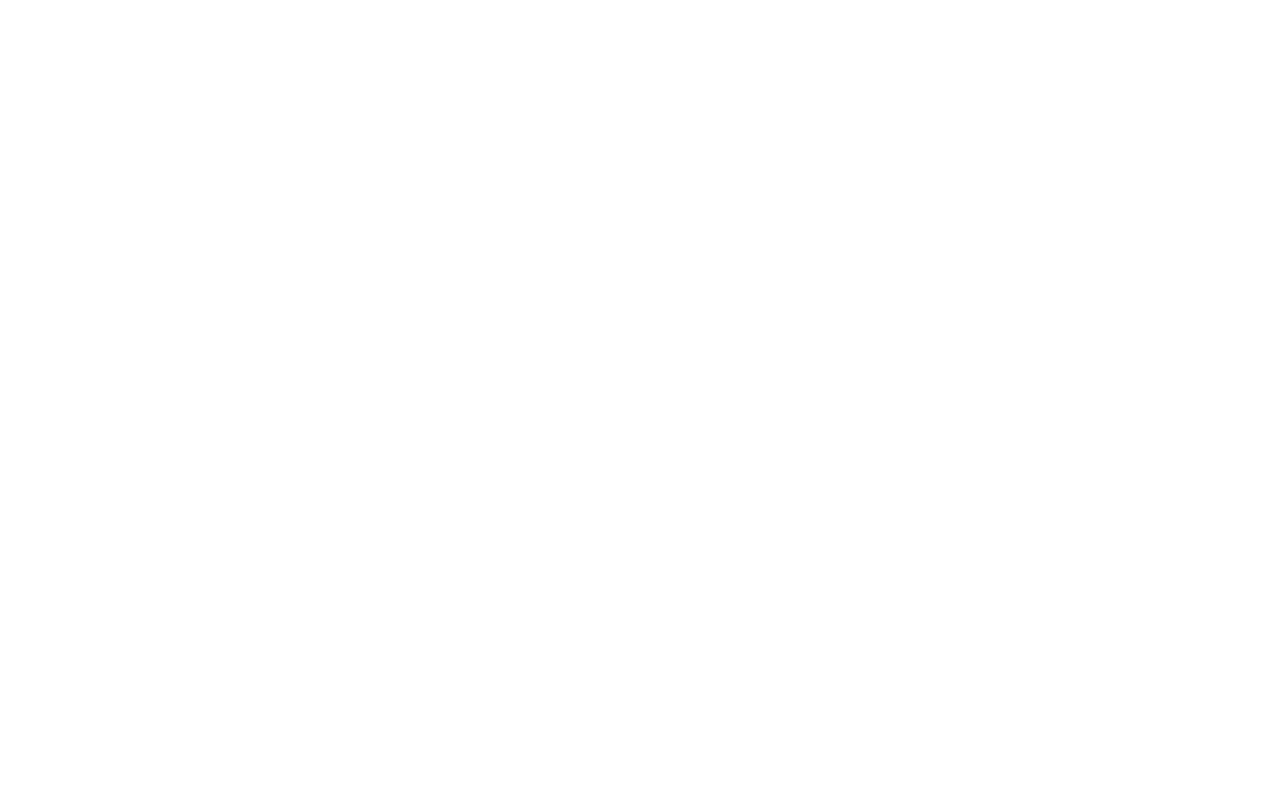
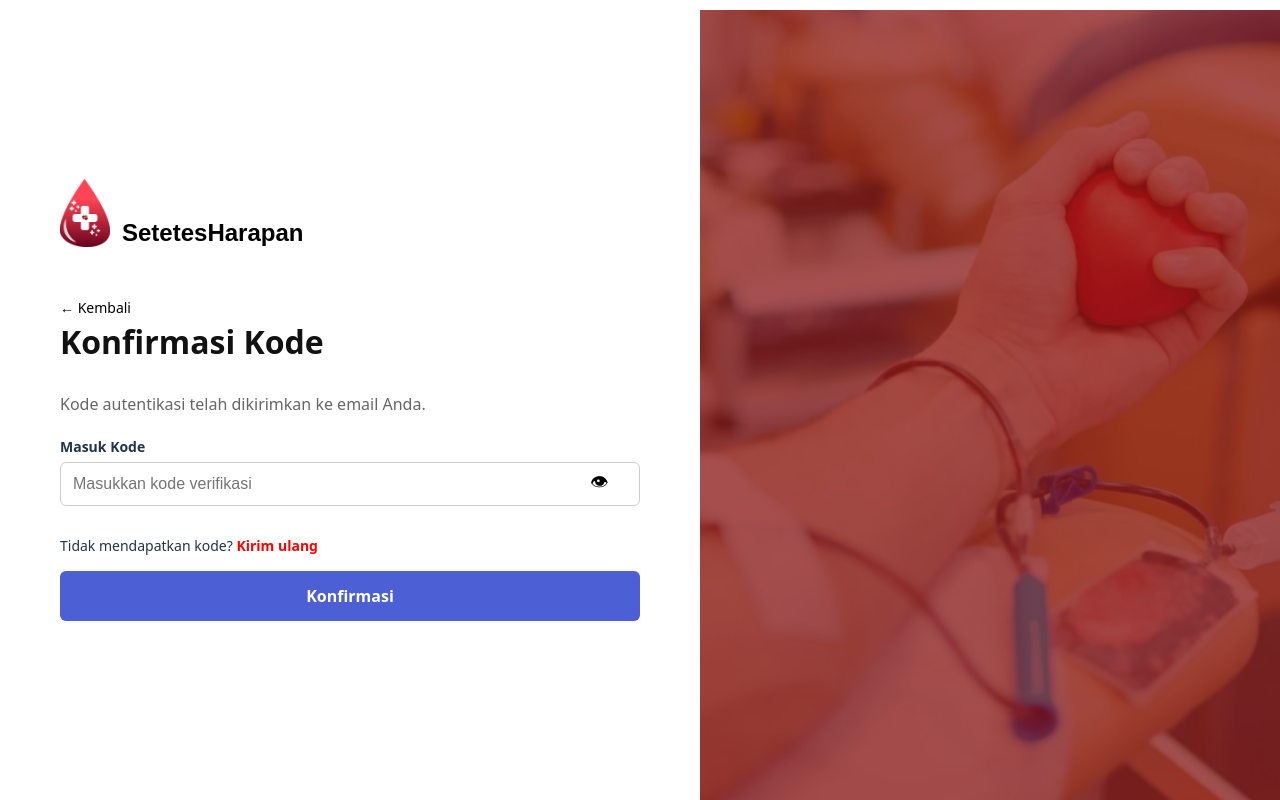
Before and after one commit to rickywijayaaa/SetetesHarapanDesktop, a React (Vite) app in the folder frontend/: page /verification in a window 1280 px wide. Before the commit this address had no page. Built offline with nearby package versions, Linux system fonts and the light colour scheme.

Commit message:
add verification page

```diff
--- a/frontend/src/App.css
+++ b/frontend/src/App.css
@@ -581,6 +581,178 @@
 
 
 
+
+
+
+
+/* VERIFICATIONNNn */
+
+
+
+/* Verification Page */
+.verification-container {
+  display: flex;
+  width: 100vw;
+  height: 100vh;
+  align-items: center;
+  justify-content: center;
+  overflow: hidden;
+  padding-top: 20px; /* Moves everything slightly higher */
+}
+
+/* Left Side - Form */
+.verification-form-container {
+  width: 50%;
+  height: 100vh;
+  display: flex;
+  flex-direction: column;
+  justify-content: center;
+  align-items: flex-start;
+  padding: 40px 60px; /* Reduced padding for higher placement */
+  background-color: white;
+}
+
+/* Logo and Title */
+.logo-container {
+  display: flex;
+  align-items: center;
+  width: 100%;
+  margin-bottom: 10px; /* Reduced space below logo */
+  margin-top: -20px; /* Moves logo slightly higher */
+}
+
+.verification-logo {
+  width: 50px;
+  margin-right: 12px;
+  margin-bottom: 40px;
+}
+
+.verification-title-main {
+  font-size: 24px;
+  font-family: "Red Hat Display", sans-serif;
+  font-weight: bold;
+  color: black;
+}
+
+/* Typography */
+.verification-title {
+  font-size: 32px;
+  font-weight: bold;
+  color: #111;
+  margin-top: -5px; /* Moves title higher */
+  margin-bottom: 10px;
+}
+
+.verification-subtitle {
+  font-size: 16px;
+  color: #666;
+  margin-bottom: 20px; /* Adjusted spacing */
+}
+
+/* Back Link */
+.back-link {
+  font-size: 14px;
+  color: black;
+  text-decoration: none;
+  margin-bottom: 5px; /* Adjusted spacing */
+  display: block;
+}
+
+/* Input Fields */
+.input-group {
+  width: 100%;
+  margin-bottom: 15px; /* Reduced spacing */
+}
+
+.input-group label {
+  display: block;
+  font-size: 14px;
+  font-weight: 600;
+  margin-bottom: 5px;
+  text-align: left;
+}
+
+/* Code Input */
+.code-wrapper {
+  display: flex;
+  align-items: center;
+  position: relative;
+}
+
+.input-field {
+  width: 100%;
+  padding: 12px;
+  border: 1px solid #ccc;
+  border-radius: 6px;
+  font-size: 16px;
+}
+
+.toggle-code {
+  position: absolute;
+  right: 10px;
+  background: none;
+  border: none;
+  font-size: 18px;
+  cursor: pointer;
+}
+
+/* Resend Code */
+.resend-text {
+  font-size: 14px;
+  margin-bottom: 15px; /* Adjusted spacing */
+}
+
+.resend-link {
+  color: red;
+  font-weight: bold;
+  cursor: pointer;
+}
+
+/* Confirm Button */
+.verification-button {
+  width: 100%;
+  padding: 14px;
+  background-color: #4C5FD5;
+  color: white;
+  font-size: 16px;
+  font-weight: bold;
+  border: none;
+  border-radius: 6px;
+  cursor: pointer;
+  transition: 0.3s;
+}
+
+.verification-button:hover {
+  background-color: #3b4cc9;
+}
+
+/* Right Side - Background */
+.verification-bg {
+  width: 50%;
+  height: 100vh;
+  background: url("../assets/verificationbg.jpg") no-repeat center center/cover;
+  position: relative;
+}
+
+/* Overlay to Darken the Image */
+.bg-overlay {
+  width: 100%;
+  height: 100%;
+  background: rgba(142, 23, 22, 0.75);
+  position: absolute;
+  top: 0;
+  left: 0;
+}
+
+
+
+
+
+
+
+
+
+
 /* HOME PAGEEEE*/
 
 /* Homepage Styles */
--- a/frontend/src/App.tsx
+++ b/frontend/src/App.tsx
@@ -3,6 +3,7 @@
 import Login from "./pages/Login.tsx";
 import Register from "./pages/Register.tsx";
 import Homepage from "./pages/Homepage.tsx";
+import Verification from "./pages/Verification.tsx";
 
 function App() {
   return (
@@ -10,7 +11,8 @@
       <Route path="/" element={<Hero />} />
       <Route path="/login" element={<Login />} />
       <Route path="/register" element={<Register />} />
-      <Route path="/homepage" element={<Homepage />} />{/* Updated Route */}
+      <Route path="/homepage" element={<Homepage />} />
+      <Route path="/verification" element={<Verification />} />{/* Updated Route */}
 
     </Routes>
   );
--- a/frontend/src/pages/Register.tsx
+++ b/frontend/src/pages/Register.tsx
@@ -118,8 +118,12 @@
           </div>
         </div>
 
+
         {/* Register Button */}
-        <button className="register-button">Buat Akun</button>
+        <Link to="/verification" className="register-button">
+          Buat Akun
+        </Link>
+
 
         {/* Already Have Account */}
         <p className="login-text">
--- /dev/null
+++ b/frontend/src/pages/Verification.tsx
@@ -0,0 +1,77 @@
+import React, { useState } from "react";
+import { Link } from "react-router-dom";
+import logo from "../assets/logo.png";
+import bgImage3 from "../assets/verificationbg.jpg"; // Change with actual path
+
+const Verification: React.FC = () => {
+  const [showCode, setShowCode] = useState(false);
+  const [verificationCode, setVerificationCode] = useState("");
+
+  return (
+    <div className="verification-container">
+      {/* Left Side: Form */}
+      <div className="verification-form-container">
+        <div className="logo-container">
+          <img src={logo} alt="Setetes Harapan" className="verification-logo" />
+          <h1 className="verification-title-main">SetetesHarapan</h1>
+        </div>
+
+        {/* Back Button */}
+        <Link to="/register" className="back-link">← Kembali</Link>
+
+        <h2 className="verification-title">Konfirmasi Kode</h2>
+        <p className="verification-subtitle">
+          Kode autentikasi telah dikirimkan ke email Anda.
+        </p>
+
+        {/* Verification Code Input */}
+        <div className="input-group">
+          <label>Masuk Kode</label>
+          <div className="code-wrapper">
+            <input
+              type={showCode ? "text" : "password"}
+              placeholder="Masukkan kode verifikasi"
+              className="input-field"
+              value={verificationCode}
+              onChange={(e) => setVerificationCode(e.target.value)}
+            />
+            <button
+              type="button"
+              className="toggle-code"
+              onClick={() => setShowCode(!showCode)}
+            >
+              {showCode ? "🙈" : "👁"}
+            </button>
+          </div>
+        </div>
+
+        {/* Resend Code */}
+        <p className="resend-text">
+          Tidak mendapatkan kode? <span className="resend-link">Kirim ulang</span>
+        </p>
+
+        {/* Confirm Button */}
+        <button className="verification-button">Konfirmasi</button>
+      </div>
+
+        {/* Right Side: Background Image */}
+        <div
+        className="verification-bg"
+        style={{
+            backgroundImage: `url(${bgImage3})`,
+            backgroundSize: "cover",
+            backgroundPosition: "center",
+            backgroundRepeat: "no-repeat",
+            width: "50%",
+            height: "100vh",
+            position: "relative",
+        }}
+        >
+        <div className="bg-overlay"></div>
+        </div>
+
+    </div>
+  );
+};
+
+export default Verification;
```
Also changed, not shown: frontend/src/assets/verificationbg.jpg (added).
